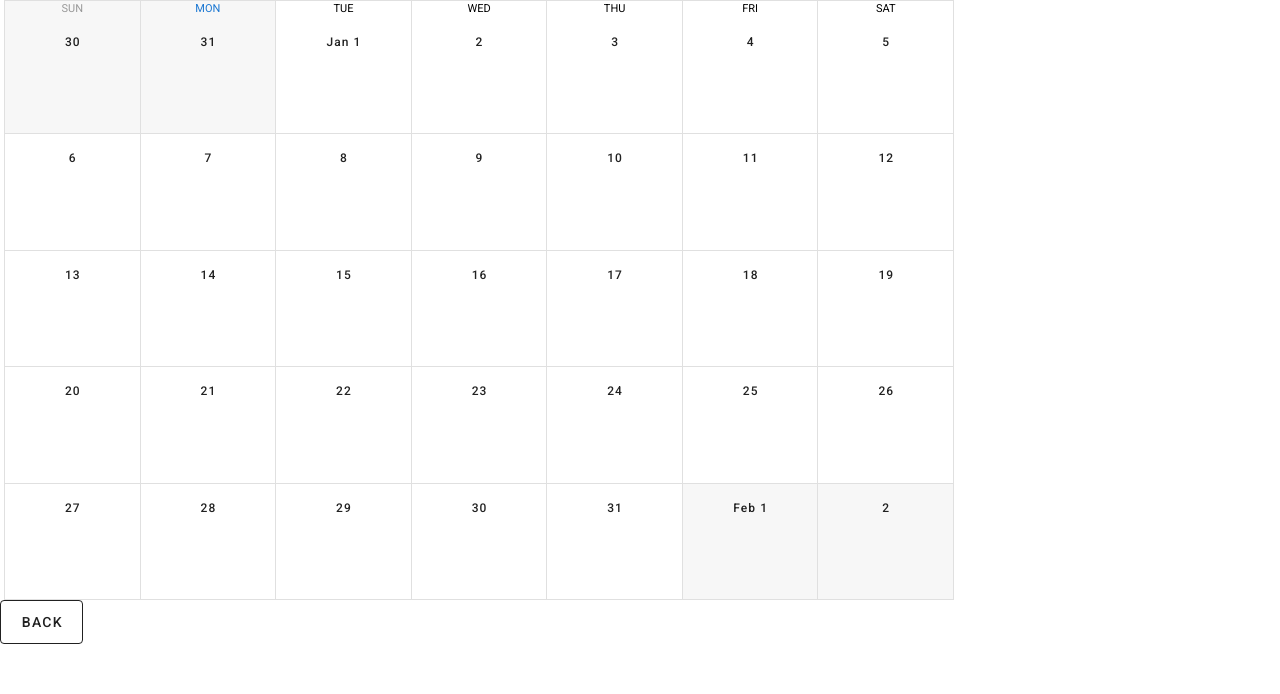
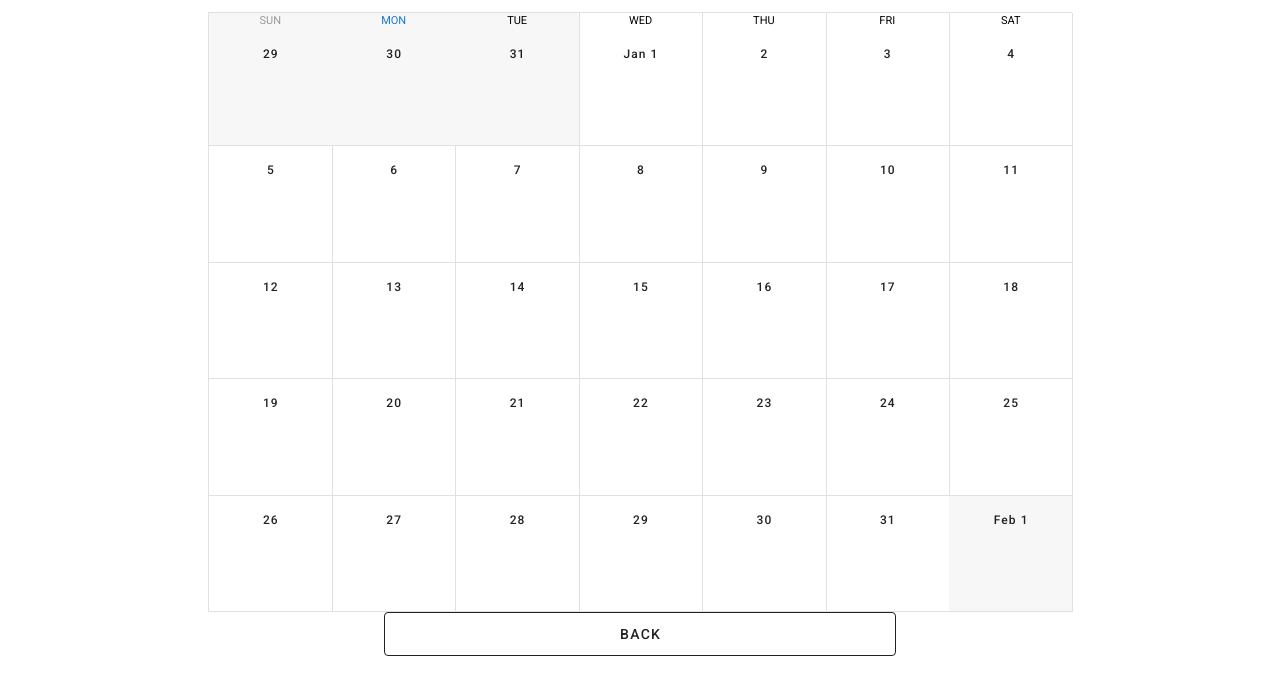
Before and after one commit to tg0488/mood-meter, a Vue app: page /PersonalLog in a window 1280 px wide. Shown: the top 694 px of the page. Built offline with nearby package versions, Linux system fonts and the light colour scheme.

Commit message:
updates to back button sizing and position

```diff
--- a/src/views/PersonalEntry.vue
+++ b/src/views/PersonalEntry.vue
@@ -26,12 +26,14 @@
                 professors about the issues I am having.
             </b>
         </v-row>
-        <v-row >
-            <v-btn large outlined to="PersonalLog">
-                Back
-            </v-btn>
-        </v-row>
             </v-col>
+        </v-layout>
+        <v-layout>
+            <v-row style="width:100%;" justify="space-around">
+                <v-col cols="6">
+                    <v-btn style="width:90%; margin-left:5%; margin-right:5%;" large outlined to="PersonalLog">Back</v-btn>
+                </v-col>
+            </v-row>
         </v-layout>
     </v-container>
 </template>
--- a/src/views/PersonalLog.vue
+++ b/src/views/PersonalLog.vue
@@ -1,11 +1,16 @@
 <template>
-    <div>
-  <v-row>
-    <v-col
-      sm="12"
-      lg="9"
-      class="pl-4"
-    >
+    <v-container style="height: 100%">
+        <!--<v-layout style="min-height: 10%;">-->
+            <!--<v-row>-->
+                <!--<v-col cols="12">-->
+                    <!--<h2>Personal Log</h2>-->
+                    <!--<hr style="width: 40%" size="4">-->
+                <!--</v-col>-->
+            <!--</v-row>-->
+        <!--</v-layout>-->
+        <v-layout>
+            <v-row style="width: 100%" justify="space-around">
+                <v-col cols="12" md="9">
                   <v-sheet height="600">
                     <v-calendar
                       ref="calendar"
@@ -32,15 +37,19 @@
                       :event-overlap-mode="mode"
                       :event-overlap-threshold="45"
                       :event-color="getEventColor"
-          @click:date="routeToEntry"
-        ></v-calendar>
+                      @click:date="routeToEntry"></v-calendar>
                   </v-sheet>
                 </v-col>
             </v-row>
-    <v-btn large outlined to="/">
-        Back
-    </v-btn>
-</div>
+        </v-layout>
+        <v-layout>
+            <v-row style="width: 100%" justify="space-around">
+                <v-col cols="6">
+                    <v-btn style="width:90%; margin-left:5%; margin-right:5%;" large outlined to="/">Back</v-btn>
+                </v-col>
+            </v-row>
+        </v-layout>
+    </v-container>
 </template>
 
 <script>
@@ -76,15 +85,20 @@
   }
   export default {
     data: () => ({
+      events: [
+          {
+              name: '1 Log entry',
+              start: '2020-01-01'
+          }
+      ],
       dark: false,
       startMenu: false,
-      start: '2019-01-12',
+      start: '2020-01-12',
       endMenu: false,
-      end: '2019-01-27',
+      end: '2020-01-27',
       nowMenu: false,
       minWeeks: 1,
       now: null,
-      events: [],
       colors: ['blue', 'indigo', 'deep-purple', 'cyan', 'green', 'orange', 'grey darken-1'],
       names: ['Meeting', 'Holiday', 'PTO', 'Travel', 'Event', 'Birthday', 'Conference', 'Party'],
       type: 'month',
```
Lines whose indentation alone changed are shown as unchanged.
